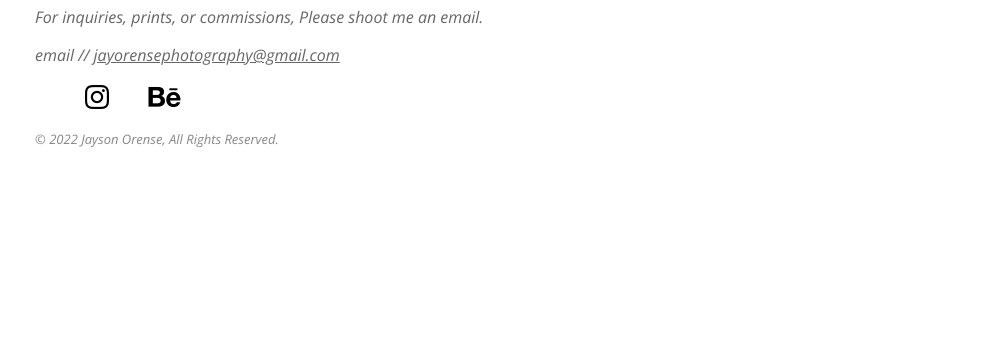
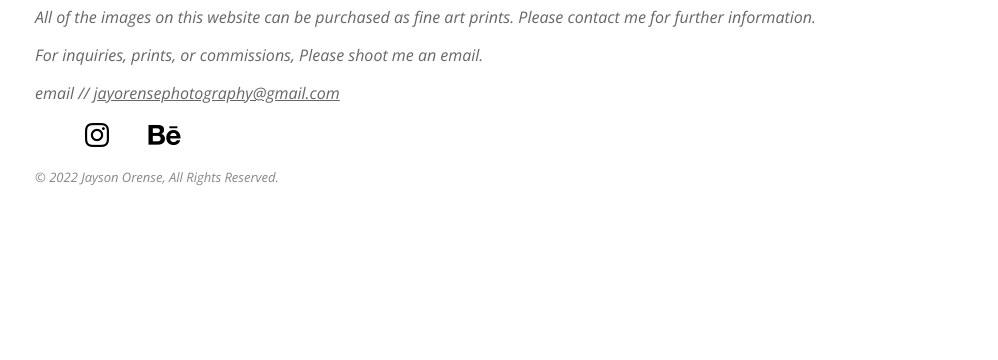
Before and after one commit to jaysonorense/portfolio, a plain HTML site: page contact.html in a window 1280 px wide. Shown: the part 440-800 px from the top of the page, without its empty margins (209-1207 px from the left). Drawn offline with nearby package versions, Linux system fonts and the light colour scheme.

Commit message:
Update contact.html

```diff
--- a/contact.html
+++ b/contact.html
@@ -57,6 +57,7 @@
                         built from scratch, where he began exhibiting his work and growth in photography.
                         </p>
                         <h1>Contact</h1>
+                        <p>All of the images on this website can be purchased as fine art prints. Please contact me for further information.</p>
                         <p>For inquiries, prints, or commissions, Please shoot me an email.</p>
                         <p>email // <a href="mailto:jayorensephotography@gmail.com">jayorensephotography@gmail.com</a></p>
                     </div>
```
